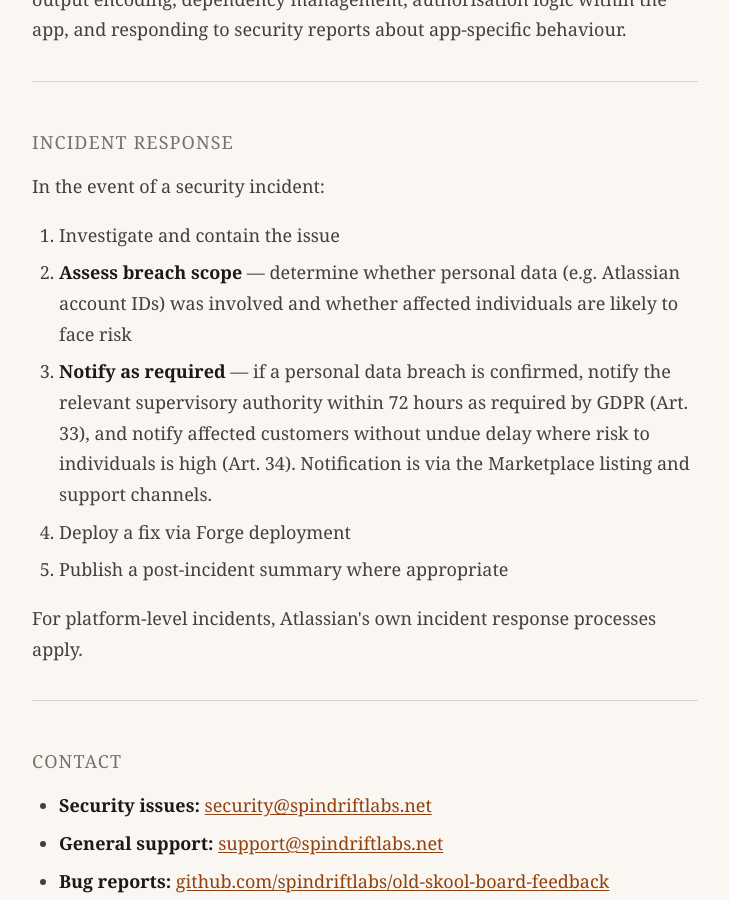
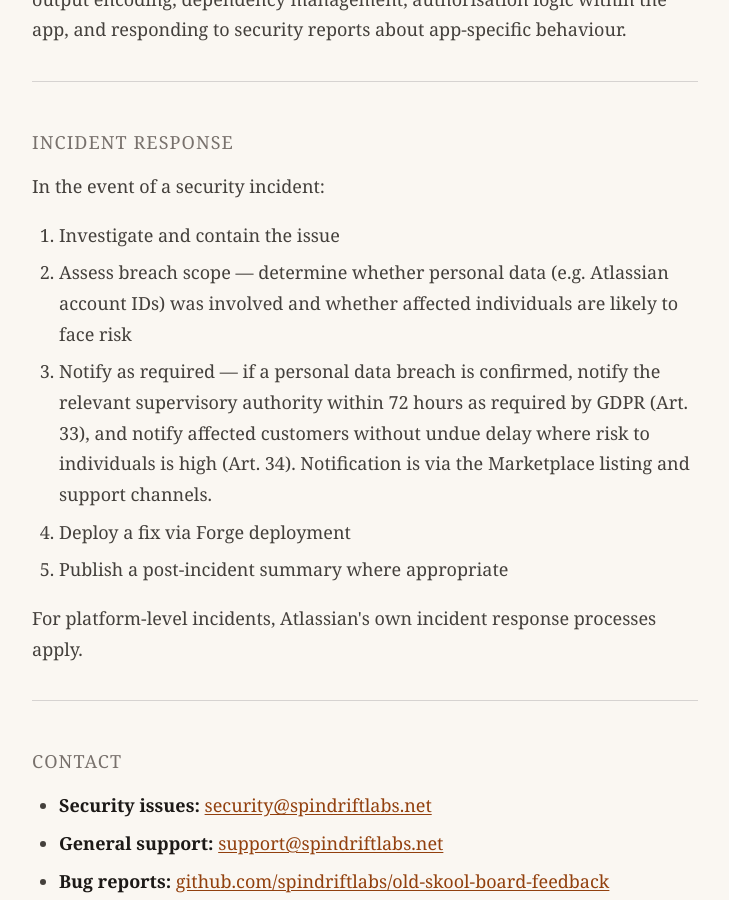
Before and after one commit to spindriftlabs/spindriftlabs.github.io, a Jekyll site: the page built from security.md, in a window 1280 px wide and 900 px high, scrolled down 3433 px. Shown: the whole window, without its empty margins (275-1004 px from the left). Built offline with Jekyll 4.4.1, drawn with Linux system fonts in a browser that asks for light colours.

Commit message:
Removed bold

```diff
--- a/security.md
+++ b/security.md
@@ -121,8 +121,8 @@
 
 <ol>
   <li>Investigate and contain the issue</li>
-  <li><strong>Assess breach scope</strong> — determine whether personal data (e.g. Atlassian account IDs) was involved and whether affected individuals are likely to face risk</li>
-  <li><strong>Notify as required</strong> — if a personal data breach is confirmed, notify the relevant supervisory authority within 72 hours as required by GDPR (Art. 33), and notify affected customers without undue delay where risk to individuals is high (Art. 34). Notification is via the Marketplace listing and support channels.</li>
+  <li>Assess breach scope — determine whether personal data (e.g. Atlassian account IDs) was involved and whether affected individuals are likely to face risk</li>
+  <li>Notify as required — if a personal data breach is confirmed, notify the relevant supervisory authority within 72 hours as required by GDPR (Art. 33), and notify affected customers without undue delay where risk to individuals is high (Art. 34). Notification is via the Marketplace listing and support channels.</li>
   <li>Deploy a fix via Forge deployment</li>
   <li>Publish a post-incident summary where appropriate</li>
 </ol>
```
